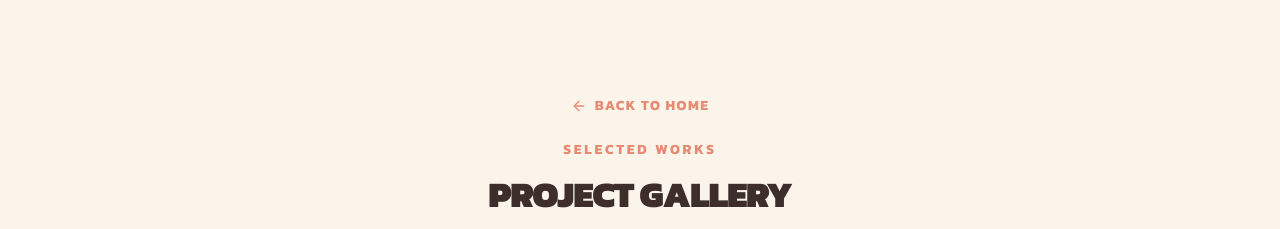
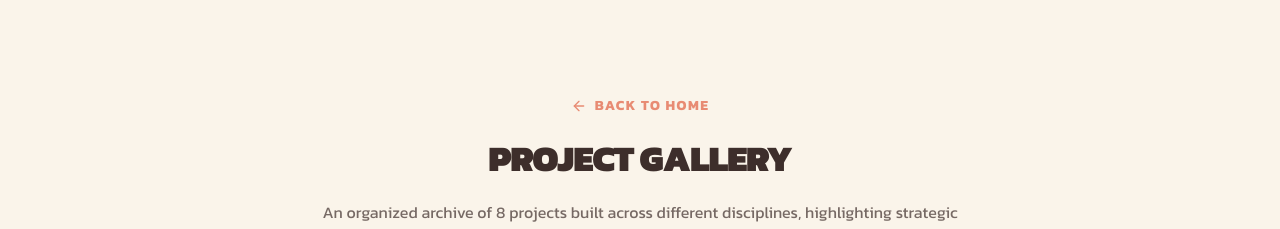
Before and after one commit to Braneee/portofolio-ardhia, a Next.js app: page /projects in a window 1280 px wide. Shown: the top 229 px of the page. Built offline with nearby package versions, Linux system fonts and the light colour scheme.

Commit message:
fix: remove selected works subtitle from project gallery

```diff
--- a/src/app/projects/page.tsx
+++ b/src/app/projects/page.tsx
@@ -37,9 +37,6 @@ export default function ProjectsGallery() {
             >
               <ArrowLeft className="w-4 h-4" /> Back to Home
             </Link>
-            <span className="text-[#E88B73] font-mono font-bold tracking-[0.2em] uppercase text-xs sm:text-sm mb-4">
-              Selected Works
-            </span>
             <h1 className="text-4xl sm:text-6xl md:text-7xl font-black uppercase tracking-tight leading-none mb-6">
               Project Gallery
             </h1>
```
